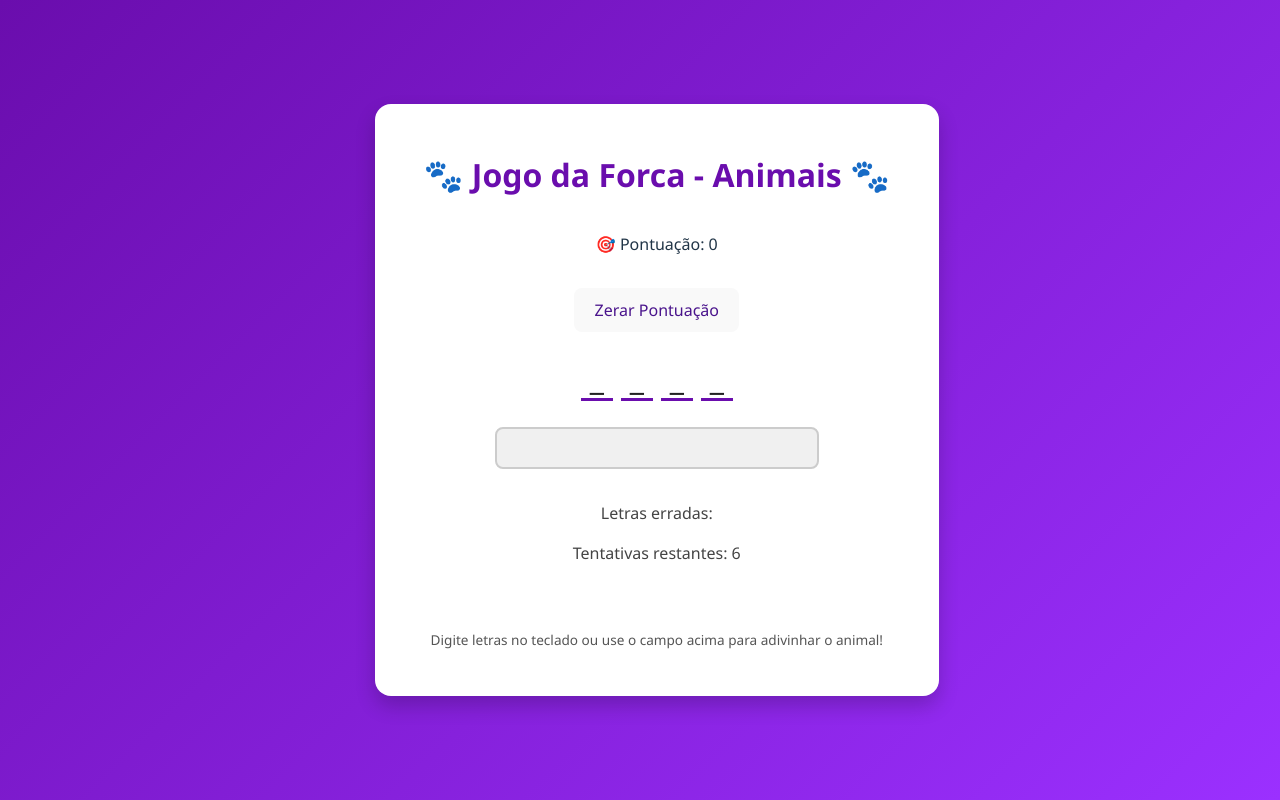
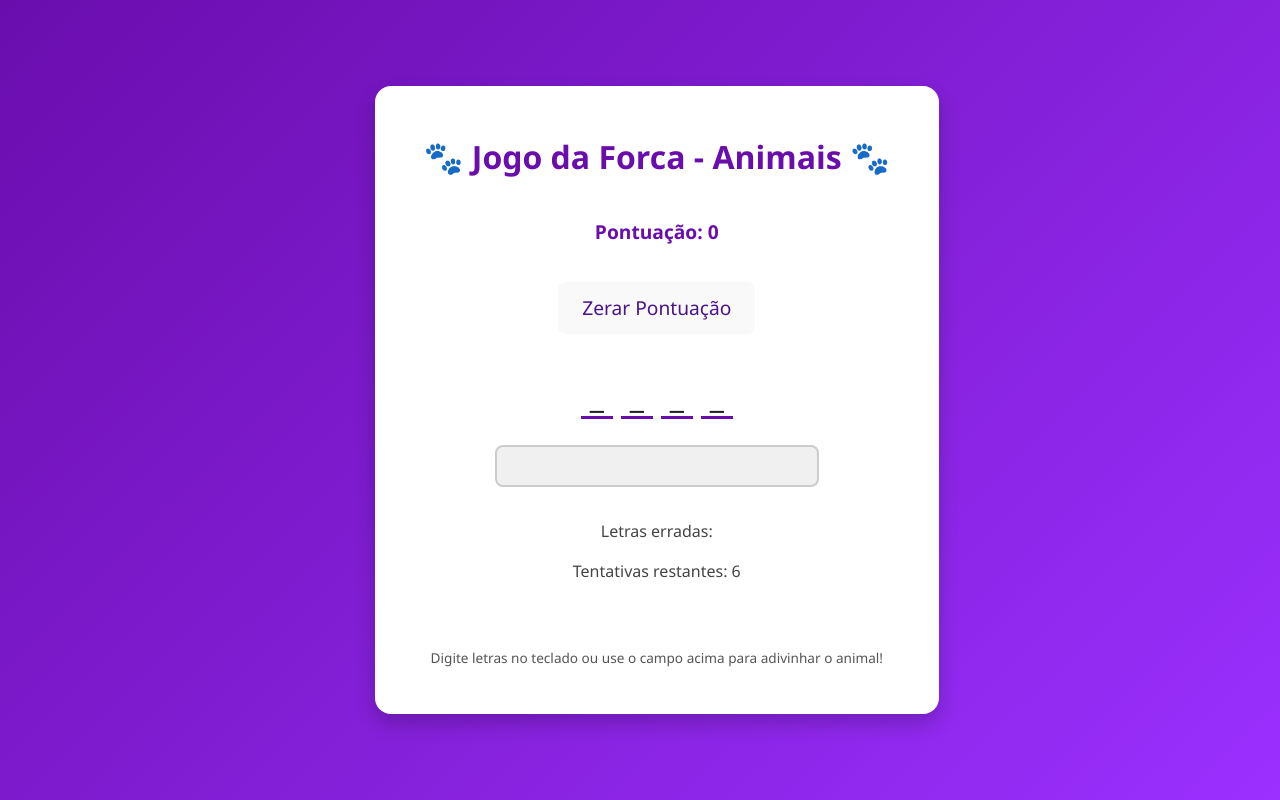
Before and after one commit to PauloLima4/jogo-da-forca, a React (Vite) app in the folder jogo-da-forca/: page / in a window 1280 px wide. Built offline with nearby package versions, Linux system fonts and the light colour scheme.

Commit message:
Update App.jsx

```diff
--- a/jogo-da-forca/src/App.jsx
+++ b/jogo-da-forca/src/App.jsx
@@ -91,8 +91,8 @@ function App() {
         🐾 Jogo da Forca - Animais 🐾
       </motion.h1>
 
-      <div className="score-box">
-        <p>🎯 Pontuação: {score}</p>
+      <div className="score">
+        <p>Pontuação: {score}</p>
         <button onClick={resetScore}>Zerar Pontuação</button>
       </div>
 
```
